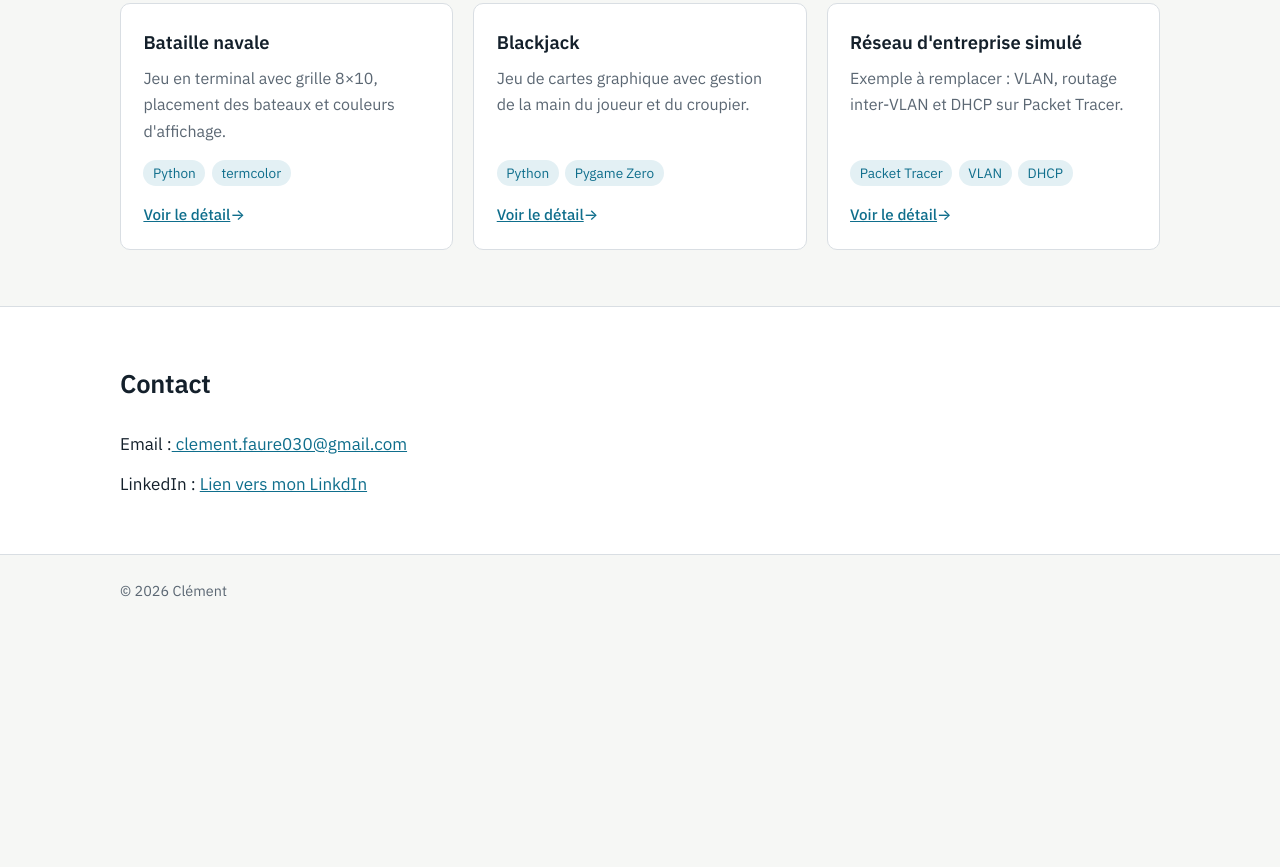
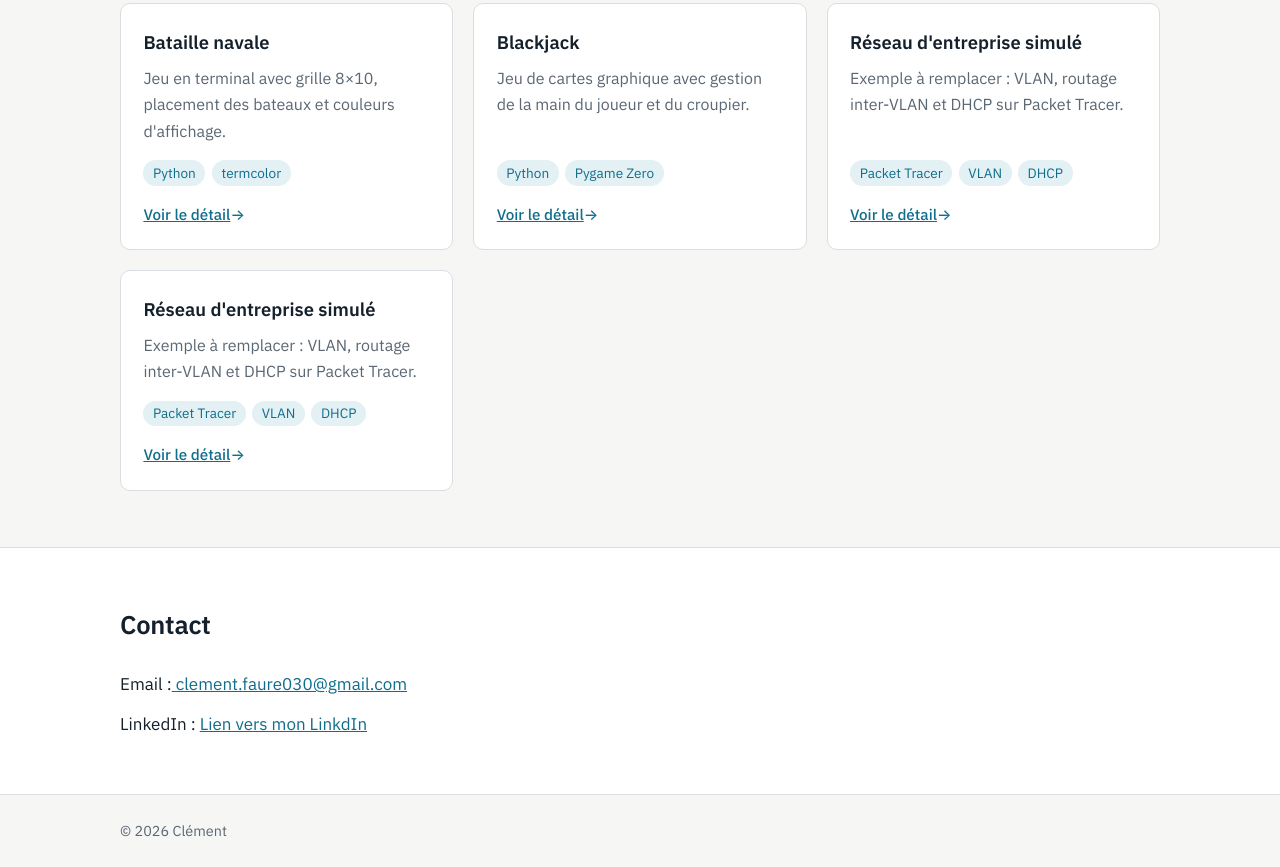
Before and after one commit to depic55/depic55.github.io, a plain HTML site: page index.html in a window 1280 px wide. Shown: the part 1412-2279 px from the top of the page. Before the commit the page ends 2038 px from the top, so only its background shows below. Drawn offline with Linux system fonts and the light colour scheme.

Commit message:
Update index.html

```diff
--- a/index.html
+++ b/index.html
@@ -153,6 +153,14 @@
         <a href="projet-reseau.html"><span class="fr">Voir le détail</span><span class="en">See details</span></a>
       </article>
 
+      <article class="project">
+        <h3><span class="fr">Réseau d'entreprise simulé</span><span class="en">Simulated company network</span></h3>
+        <p class="fr">Exemple à remplacer : VLAN, routage inter-VLAN et DHCP sur Packet Tracer.</p>
+        <p class="en">Example to replace: VLANs, inter-VLAN routing and DHCP in Packet Tracer.</p>
+        <ul class="tags"><li>Packet Tracer</li><li>VLAN</li><li>DHCP</li></ul>
+        <a href="projet-reseau.html"><span class="fr">Voir le détail</span><span class="en">See details</span></a>
+      </article>
+
     </div>
     </div>
   </section>
```
